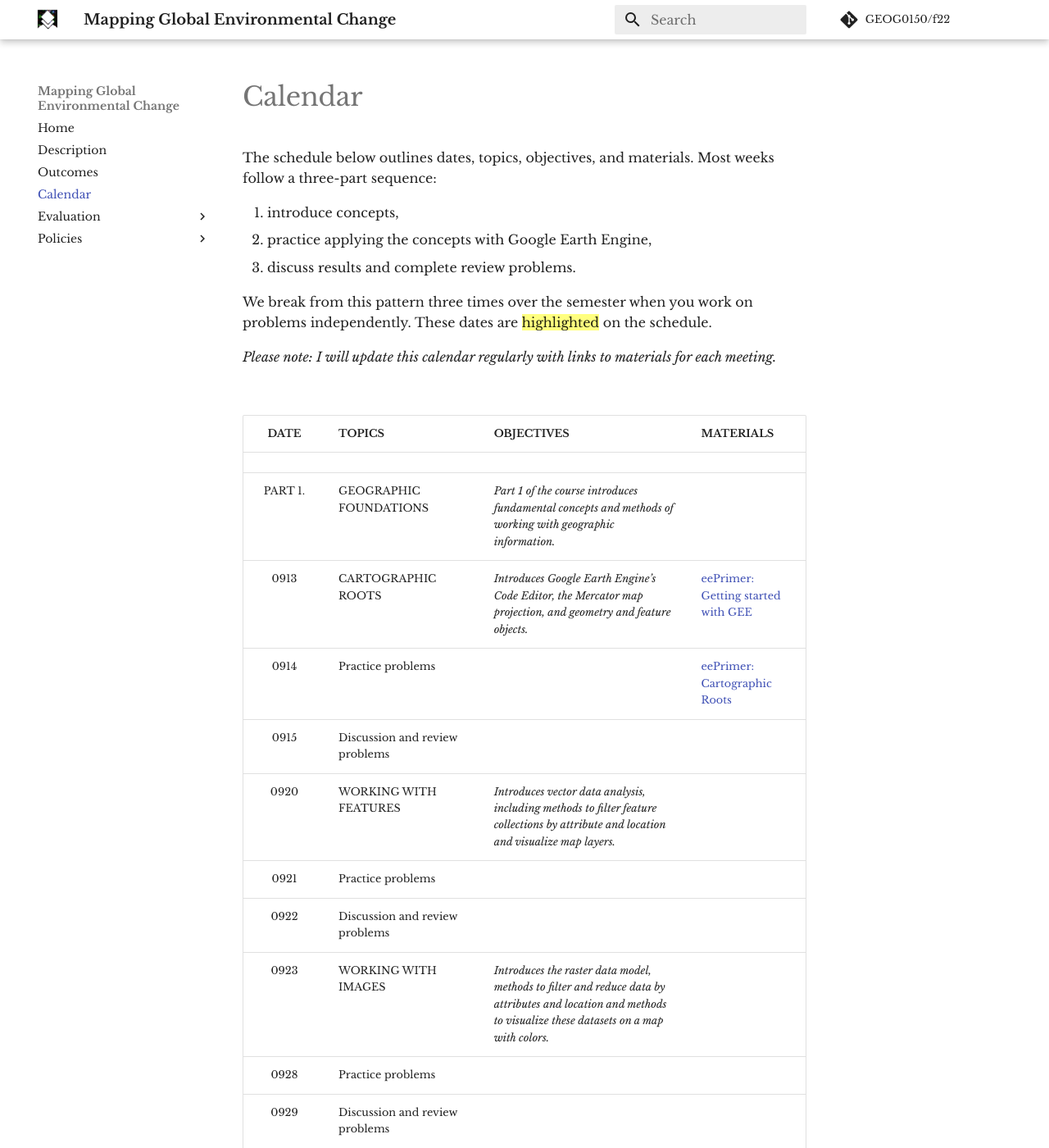
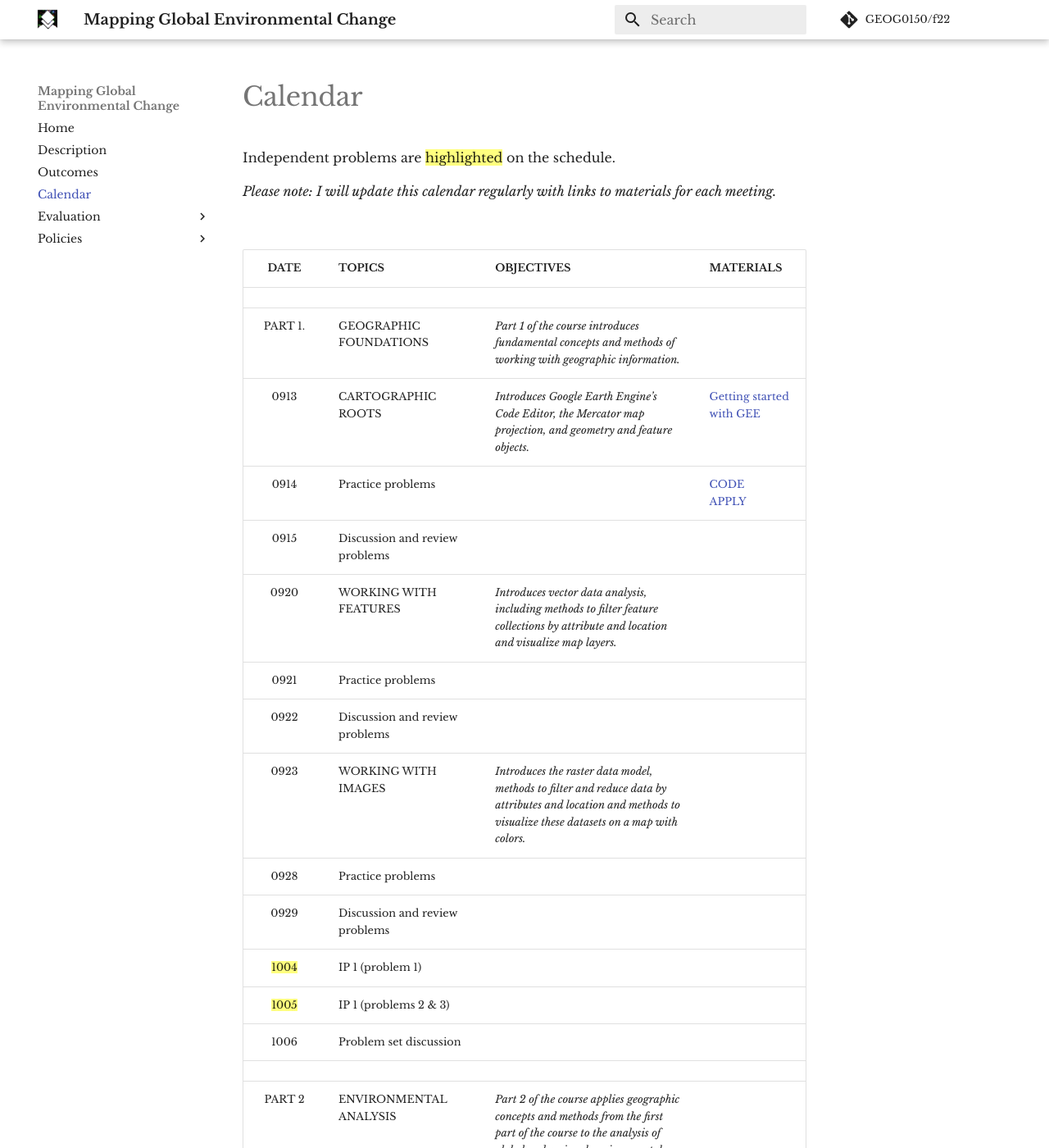
Before and after one commit to GEOG0150/f22, an MkDocs documentation site: the page built from src/calendar.md, in a window 1280 px wide and 1400 px high. Shown: the whole window at 82% size. Built offline with MkDocs 1.6.1 and Material for MkDocs 9.7.7, drawn with Linux system fonts in a browser that asks for light colours; emoji names are drawn with the system emoji font; comment, search, counter and statistics services are not loaded.

Commit message:
lab 01 to calendar

```diff
--- a/docs/practiceSets/index.html
+++ b/docs/practiceSets/index.html
@@ -411,7 +411,7 @@
                 <p>Practice problems will be distributed in our Wednesday meetings. You will be given a problem and introduced to a set of tools and your goal will be to figure out how to solve the problem with the tools that you know how to use. You may work on these in small groups (3 people maximum) or on your own if you prefer. You may also ask for clarity from an instructor at any point.  </p>
 <p>You will be required to submit your work at the end of our Wednesday meeting. If you have worked through the entire meeting and want additional time, you will be granted permission for additional time as long as you ask and promise to submit your work before our Thursday meeting.</p>
 <p>On Thursday, we will discuss the practice problems. If time permits, we will also work through additional problems.  </p>
-<p>Your grade for practice problems will be based on the answers that you submit prior to our Thursday meeting and your participation in both meetings. Absences or late work will be penalized one grade step per infraction (A becomes A, A- becomes B+).         </p>
+<p>After the first week, your grade for practice problems will be based on the solution that you submit prior to our Thursday meeting and your participation in both meetings. Absences or late work will be penalized one grade step per infraction (A becomes A, A- becomes B+).         </p>
 
 
 
--- a/src/calendar.md
+++ b/src/calendar.md
@@ -1,10 +1,4 @@
-The schedule below outlines dates, topics, objectives, and materials. Most weeks follow a three-part sequence:
-
-1. introduce concepts,
-2. practice applying the concepts with Google Earth Engine,
-3. discuss results and complete review problems.
-
-We break from this pattern three times over the semester when you work on problems independently. These dates are <mark>highlighted</mark> on the schedule.
+Independent problems are <mark>highlighted</mark> on the schedule.
 
 _Please note: I will update this calendar regularly with links to materials for each meeting._
 
@@ -14,8 +8,8 @@ _Please note: I will update this calendar regularly with links to materials for
 |:---:|:---| :--- | :--- |
 | |
 | PART 1.| GEOGRAPHIC FOUNDATIONS | _Part 1 of the course introduces fundamental concepts and methods of working with geographic information._ |
-| 0913| CARTOGRAPHIC ROOTS | _Introduces Google Earth Engine's Code Editor, the Mercator map projection, and geometry and feature objects._ | [eePrimer: Getting started with GEE](https://jeffhowarth.github.io/eeprimer/){target=_blank} |
-| 0914 | Practice problems | | [eePrimer: Cartographic Roots](https://jeffhowarth.github.io/eeprimer/code/00/javaScript101/){target=_blank} |
+| 0913| CARTOGRAPHIC ROOTS | _Introduces Google Earth Engine's Code Editor, the Mercator map projection, and geometry and feature objects._ | [Getting started with GEE](https://jeffhowarth.github.io/eeprimer/){target=_blank} |
+| 0914 | Practice problems | | [CODE](https://jeffhowarth.github.io/eeprimer/code/01/getMapCenter/){target=_blank} <br>[APPLY](https://jeffhowarth.github.io/eeprimer/apply/01/longest_haul/){target=_blank} |
 | 0915 | Discussion and review problems |
 | 0920 | WORKING WITH FEATURES | _Introduces vector data analysis, including methods to filter feature collections by attribute and location and visualize map layers._ |
 | 0921 | Practice problems |
```
Also changed, not shown: docs/calendar/index.html (+3 -9 lines), docs/search/search_index.json (+1 -1 lines), docs/sitemap.xml (+9 -9 lines), 1 other file.
